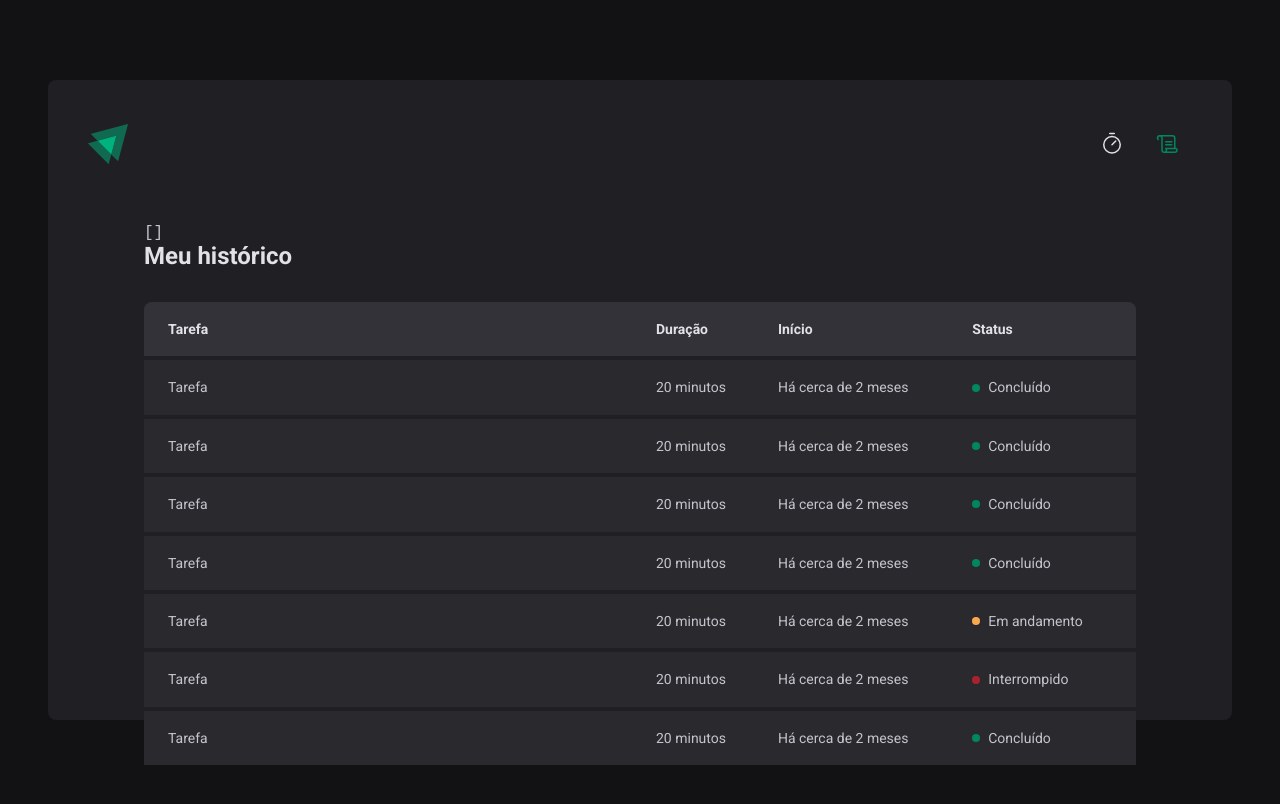
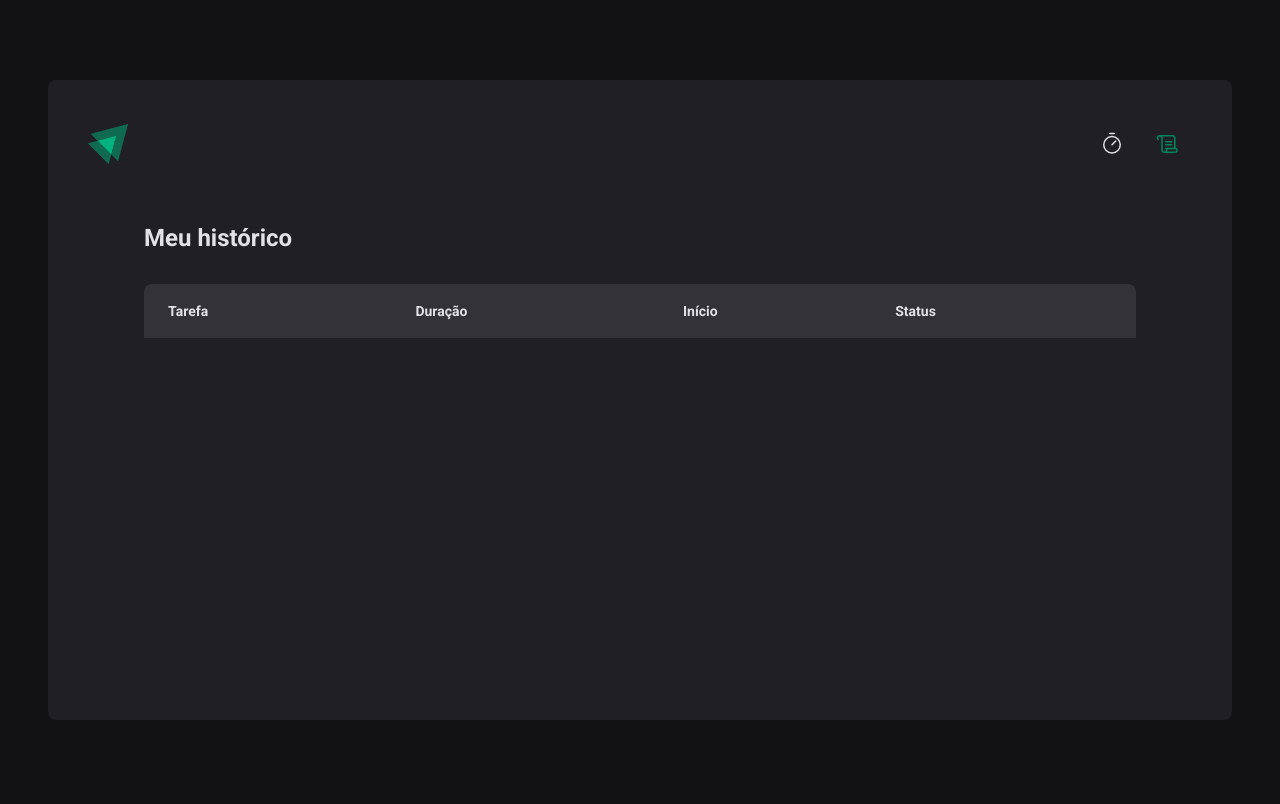
Before and after one commit to caiohenr1/Timer-Ignite, a React (Vite) app: page /history in a window 1280 px wide. Shown: the top 804 px of the page. Built offline with nearby package versions, Linux system fonts and the light colour scheme.

Commit message:
listagem de history concluída

```diff
--- a/src/contexts/CyclesContext.tsx
+++ b/src/contexts/CyclesContext.tsx
@@ -85,7 +85,6 @@
       })
     )
   }
-
   return (
     <CyclesContext.Provider
       value={{
--- a/src/pages/History/index.tsx
+++ b/src/pages/History/index.tsx
@@ -1,15 +1,14 @@
 import { useContext } from "react"
 import { HistoryContainer, HistoryList, Status } from "./style"
 import { CyclesContext } from "../../contexts/CyclesContext"
+import ptBr from 'date-fns/locale/pt-BR'
+import { formatDistanceToNow} from 'date-fns'
 
 export const History = () => {
   const { cycles } = useContext(CyclesContext)
 
   return (
     <HistoryContainer>
-      <pre>
-        {JSON.stringify(cycles, null, 2)}
-      </pre>
       <h1>Meu histórico</h1>
       <HistoryList>
           <table>
@@ -22,48 +21,20 @@
               </tr>
             </thead>
             <tbody>
-              <tr>
-                <td>Tarefa</td>
-                <td>20 minutos</td>
-                <td>Há cerca de 2 meses</td>
-                <td><Status statusColor="green" >Concluído</Status></td>
-              </tr>
-              <tr>
-                <td>Tarefa</td>
-                <td>20 minutos</td>
-                <td>Há cerca de 2 meses</td>
-                <td><Status statusColor="green">Concluído</Status></td>
-              </tr>
-              <tr>
-                <td>Tarefa</td>
-                <td>20 minutos</td>
-                <td>Há cerca de 2 meses</td>
-                <td><Status statusColor="green">Concluído</Status></td>
-              </tr>
-              <tr>
-                <td>Tarefa</td>
-                <td>20 minutos</td>
-                <td>Há cerca de 2 meses</td>
-                <td><Status statusColor="green">Concluído</Status></td>
-              </tr>
-              <tr>
-                <td>Tarefa</td>
-                <td>20 minutos</td>
-                <td>Há cerca de 2 meses</td>
-                <td><Status statusColor="yellow">Em andamento</Status></td>
-              </tr>
-              <tr>
-                <td>Tarefa</td>
-                <td>20 minutos</td>
-                <td>Há cerca de 2 meses</td>
-                <td><Status statusColor="red">Interrompido</Status></td>
-              </tr>
-               <tr>
-                <td>Tarefa</td>
-                <td>20 minutos</td>
-                <td>Há cerca de 2 meses</td>
-                <td><Status statusColor="green">Concluído</Status></td>
-              </tr>
+               {cycles.map((cycle) => {
+                return (
+                  <tr key={cycle.id}>
+                  <td>{cycle.task}</td>
+                  <td>{cycle.minutesAmount} minutos</td>
+                  <td>{formatDistanceToNow(cycle.startDate, {addSuffix: true , locale: ptBr})}</td>
+                  <td>
+                    { cycle.interruptedDate && <Status statusColor="red">Interrompido</Status> }
+                    { cycle.finishedDate && <Status statusColor="green">Concluído</Status> }
+                    { !cycle.finishedDate && !cycle.interruptedDate && <Status statusColor="yellow">Em andamento</Status> }
+                  </td>
+                </tr>
+                )
+               })}
             </tbody>
           </table>
       </HistoryList>
--- a/src/pages/Home/index.tsx
+++ b/src/pages/Home/index.tsx
@@ -9,8 +9,6 @@
 import { Countdown } from './components/Countdown'
 import { CyclesContext } from '../../contexts/CyclesContext'
 import { useContext } from 'react'
-
-
 
 // interfaces
 interface NewCycleFormData {
@@ -50,13 +48,10 @@
   return (
     <HomeContainer>
       <form onSubmit={handleSubmit(handleCreateNewCycle)}>
-
           <FormProvider {...newCycleForm}>
             <NewCycleForm />
           </FormProvider>
-
           <Countdown />
-
         {activeCycle ? <StopCountdownButton onClick={interruptCurrentCycle}>
           <HandPalm size={24} /> Interromper
         </StopCountdownButton> : <StartCountdownButton
```
